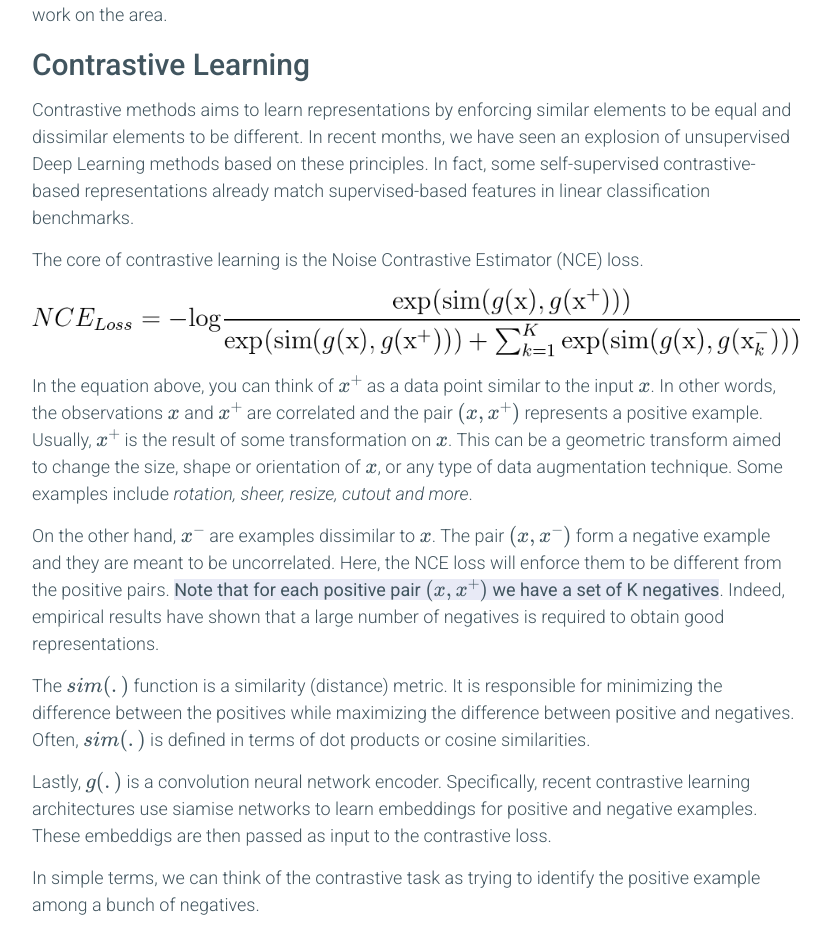
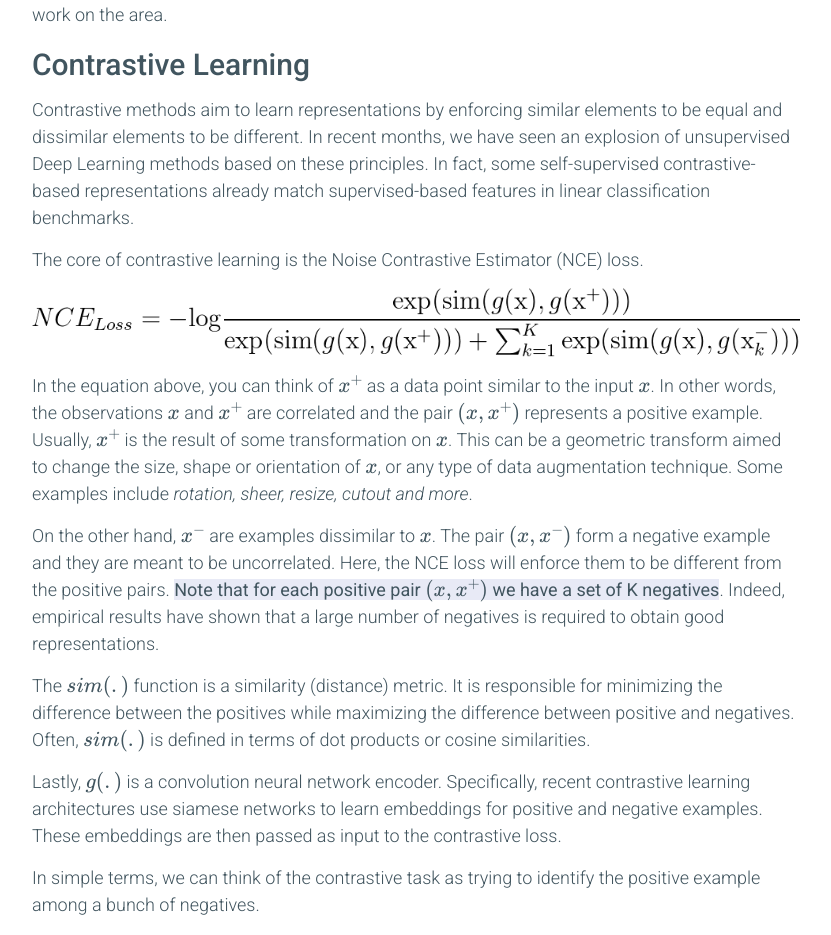
Before and after one commit to sthalles/sthalles.github.io, a Jekyll site: the page built from _posts/2020-02-23-simple-self-supervised-learning.markdown, in a window 1280 px wide and 1400 px high, scrolled down 1847 px. Shown: the part 161-1096 px from the top of the window, without its empty margins (224-1055 px from the left). Built offline with Jekyll 4.4.1, drawn with Linux system fonts in a browser that asks for light colours; nearby versions of some CDN libraries; formulas are drawn with MathJax 3; comment, search, counter and statistics services are not loaded; some of the changed text lies outside the part shown.

Commit message:
Update 2020-02-23-simple-self-supervised-learning.markdown

```diff
--- a/_posts/2020-02-23-simple-self-supervised-learning.markdown
+++ b/_posts/2020-02-23-simple-self-supervised-learning.markdown
@@ -39,7 +39,7 @@ Let's explore how unsupervised contrastive learning works and have a closer look
 
 ## Contrastive Learning
 
-Contrastive methods aims to learn representations by enforcing similar elements to be equal and dissimilar elements to be different. In recent months, we have seen an explosion of unsupervised Deep Learning methods based on these principles. In fact, some self-supervised contrastive-based representations already match supervised-based features in linear classification benchmarks.
+Contrastive methods aim to learn representations by enforcing similar elements to be equal and dissimilar elements to be different. In recent months, we have seen an explosion of unsupervised Deep Learning methods based on these principles. In fact, some self-supervised contrastive-based representations already match supervised-based features in linear classification benchmarks.
 
 The core of contrastive learning is the Noise Contrastive Estimator (NCE) loss.
 
@@ -53,7 +53,7 @@ On the other hand, $x^-$ are examples dissimilar to $x$. The pair $(x, x^-)$ for
 
 The $sim(.)$ function is a similarity (distance) metric. It is responsible for minimizing the difference between the positives while maximizing the difference between positive and negatives. Often, $sim(.)$ is defined in terms of dot products or cosine similarities.
 
-Lastly, $g(.)$ is a convolution neural network encoder. Specifically, recent contrastive learning architectures use siamise networks to learn embeddings for positive and negative examples. These embeddigs are then passed as input to the contrastive loss.
+Lastly, $g(.)$ is a convolution neural network encoder. Specifically, recent contrastive learning architectures use siamese networks to learn embeddings for positive and negative examples. These embeddings are then passed as input to the contrastive loss.
 
 In simple terms, we can think of the contrastive task as trying to identify the positive example among a bunch of negatives.
 
```
Also changed, not shown: other parts of _posts/2020-02-23-simple-self-supervised-learning.markdown (+1 -1 lines).
